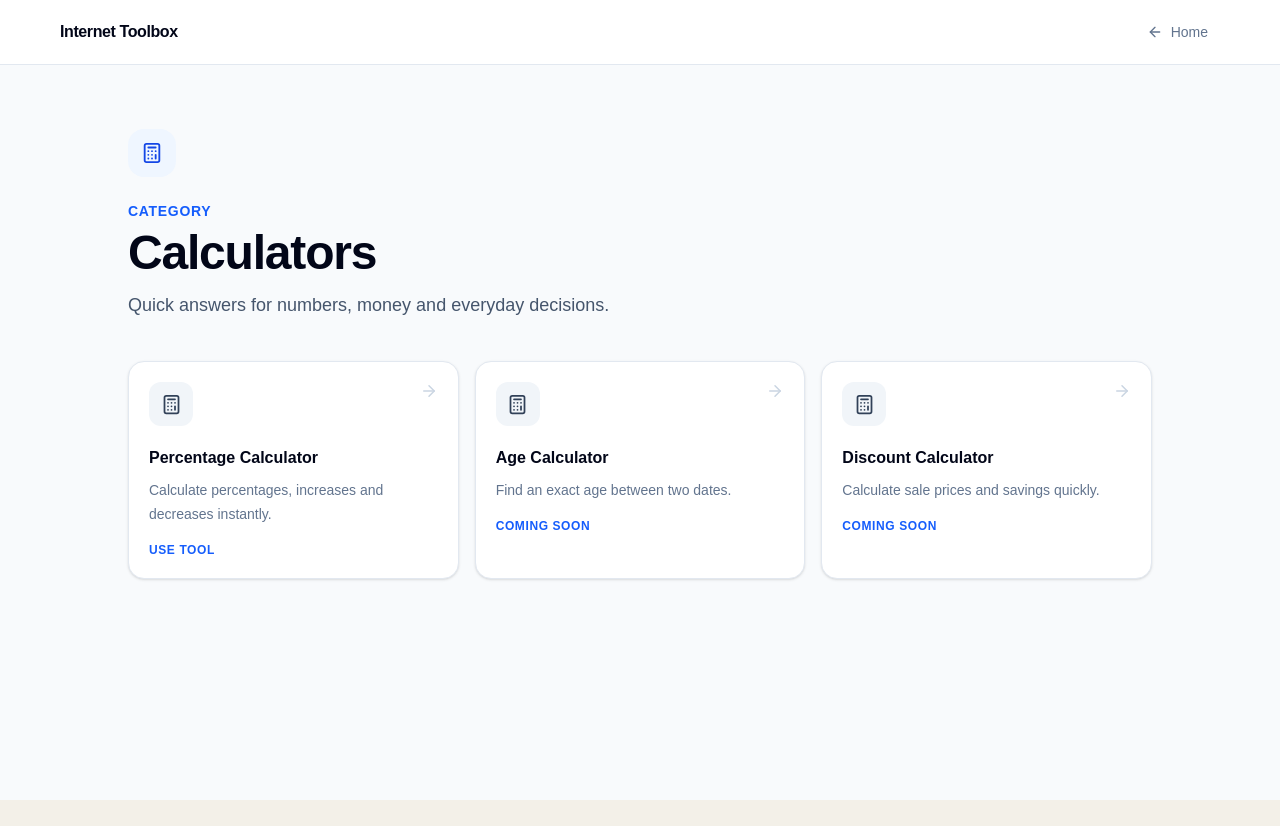
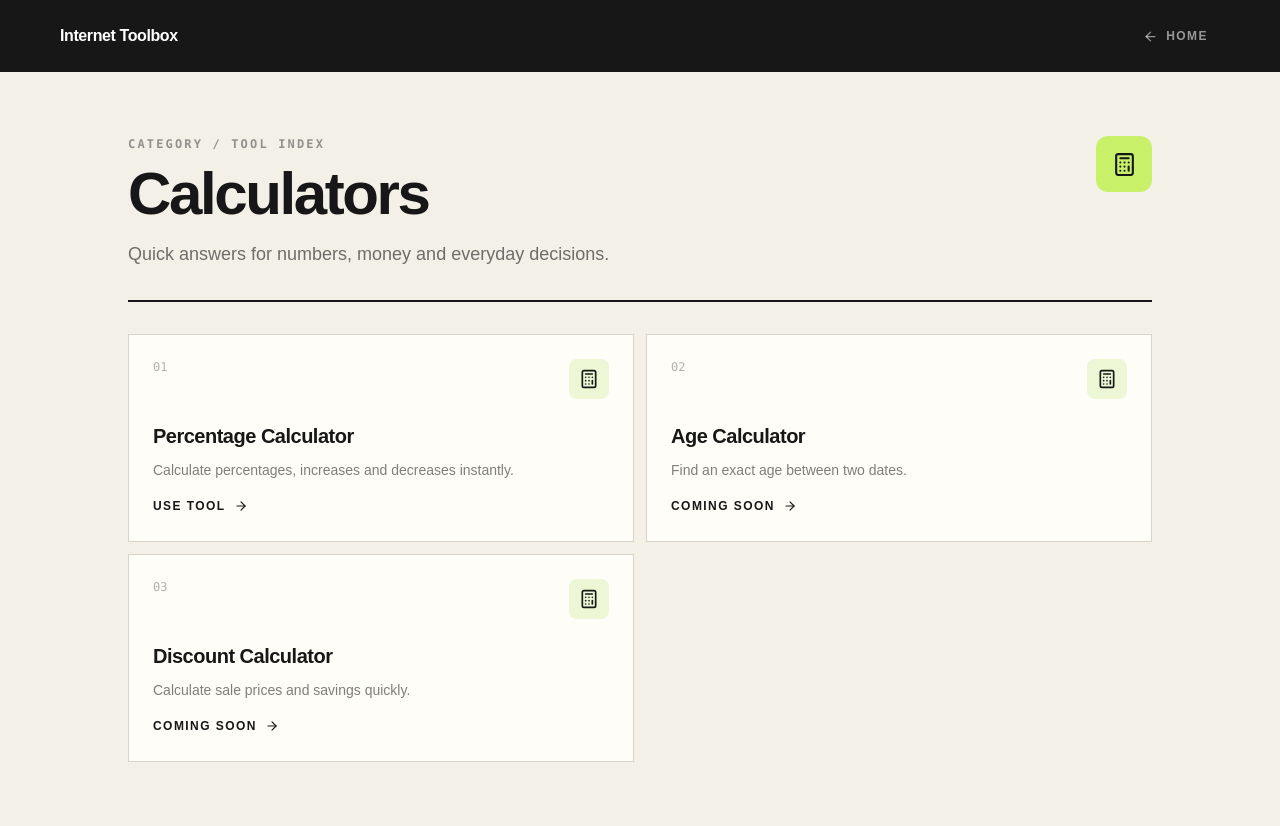
Before and after one commit to factoalbum/internet-toolbox, a Next.js app: page /categories/calculators in a window 1280 px wide. Before the commit the page ends 800 px from the top, so only its background shows below. Built offline with nearby package versions, Linux system fonts and the light colour scheme; no server answers.

Commit message:
Redesign category page visual structure

```diff
--- a/app/categories/[slug]/page.tsx
+++ b/app/categories/[slug]/page.tsx
@@ -11,10 +11,7 @@ export function generateMetadata({ params }: { params: Promise<{ slug: string }>
   return params.then(({ slug }) => {
     const category = categories.find((item) => item.slug === slug);
     if (!category) return {};
-    return {
-      title: category.name,
-      description: `${category.description} Browse free online tools from Internet Toolbox.`,
-    };
+    return { title: category.name, description: `${category.description} Browse free online tools from Internet Toolbox.` };
   });
 }
 
@@ -27,35 +24,28 @@ export default async function CategoryPage({ params }: { params: Promise<{ slug:
   const Icon = category.icon;
 
   return (
-    <main className="min-h-screen bg-slate-50">
-      <header className="border-b border-slate-200 bg-white">
-        <div className="container flex h-16 items-center justify-between">
-          <Link href="/" className="font-semibold tracking-tight text-slate-950">Internet Toolbox</Link>
-          <Link href="/" className="flex min-h-11 items-center gap-2 rounded-xl px-3 text-sm text-slate-500 transition hover:bg-slate-100 hover:text-slate-950">
-            <ArrowLeft size={16} /> Home
-          </Link>
+    <main className="min-h-screen bg-[#f3f0e8] text-[#171717]">
+      <header className="bg-[#171717] text-white">
+        <div className="container flex h-[72px] items-center justify-between">
+          <Link href="/" className="font-bold tracking-tight">Internet Toolbox</Link>
+          <Link href="/" className="flex min-h-11 items-center gap-2 rounded-lg px-3 text-xs font-bold uppercase tracking-[0.12em] text-white/55 transition hover:bg-white/10 hover:text-white"><ArrowLeft size={15} /> Home</Link>
         </div>
       </header>
 
       <section className="container py-12 md:py-16">
         <div className="mx-auto max-w-5xl">
-          <div className="flex size-12 items-center justify-center rounded-2xl bg-blue-50 text-blue-700" aria-hidden="true"><Icon size={22} /></div>
-          <p className="mt-6 text-sm font-semibold uppercase tracking-wider text-blue-600">Category</p>
-          <h1 className="mt-2 text-4xl font-bold tracking-tight text-slate-950 md:text-5xl">{category.name}</h1>
-          <p className="mt-3 max-w-2xl text-lg leading-8 text-slate-600">{category.description}</p>
+          <div className="flex items-start justify-between gap-8 border-b-2 border-[#171717] pb-8">
+            <div><p className="font-mono text-xs font-bold uppercase tracking-[0.18em] text-black/40">Category / Tool index</p><h1 className="mt-3 text-4xl font-black tracking-[-0.04em] md:text-6xl">{category.name}</h1><p className="mt-4 max-w-2xl text-base leading-7 text-black/55 md:text-lg">{category.description}</p></div>
+            <div className="hidden size-14 shrink-0 items-center justify-center rounded-xl bg-[#c8f169] md:flex" aria-hidden="true"><Icon size={25} /></div>
+          </div>
 
-          <div className="mt-10 grid gap-4 sm:grid-cols-2 lg:grid-cols-3">
-            {categoryTools.map((tool) => {
+          <div className="mt-8 grid gap-3 sm:grid-cols-2">
+            {categoryTools.map((tool, index) => {
               const ToolIcon = tool.icon;
               return (
-                <Link key={tool.slug} href={`/tools/${tool.slug}`} className="group rounded-2xl border border-slate-200 bg-white p-5 shadow-sm transition hover:-translate-y-0.5 hover:border-slate-300 hover:shadow-md focus:outline-none focus:ring-4 focus:ring-blue-100">
-                  <div className="flex items-start justify-between gap-4">
-                    <span className="flex size-11 items-center justify-center rounded-xl bg-slate-100 text-slate-700 transition group-hover:bg-blue-50 group-hover:text-blue-700"><ToolIcon size={21} /></span>
-                    <ArrowRight size={18} className="text-slate-300 transition group-hover:translate-x-1 group-hover:text-slate-600" />
-                  </div>
-                  <h2 className="mt-5 font-semibold text-slate-950">{tool.name}</h2>
-                  <p className="mt-2 text-sm leading-6 text-slate-500">{tool.description}</p>
-                  <p className="mt-4 text-xs font-semibold uppercase tracking-wider text-blue-600">{tool.status === "live" ? "Use tool" : "Coming soon"}</p>
+                <Link key={tool.slug} href={`/tools/${tool.slug}`} className="group flex min-h-52 flex-col border border-[#d8d4c9] bg-[#fffdf8] p-6 transition duration-200 hover:-translate-y-1 hover:border-[#171717] hover:shadow-[7px_7px_0_#171717] focus:outline-none focus:ring-4 focus:ring-[#c8f169]">
+                  <div className="flex items-start justify-between"><span className="font-mono text-xs text-black/30">{String(index + 1).padStart(2, "0")}</span><span className="flex size-10 items-center justify-center rounded-lg bg-[#edf7d5]"><ToolIcon size={20} /></span></div>
+                  <div className="mt-auto"><h2 className="text-xl font-bold tracking-tight">{tool.name}</h2><p className="mt-2 text-sm leading-6 text-black/50">{tool.description}</p><span className="mt-4 inline-flex items-center gap-2 text-xs font-bold uppercase tracking-[0.12em]">{tool.status === "live" ? "Use tool" : "Coming soon"} <ArrowRight size={14} className="transition group-hover:translate-x-1" /></span></div>
                 </Link>
               );
             })}
```
